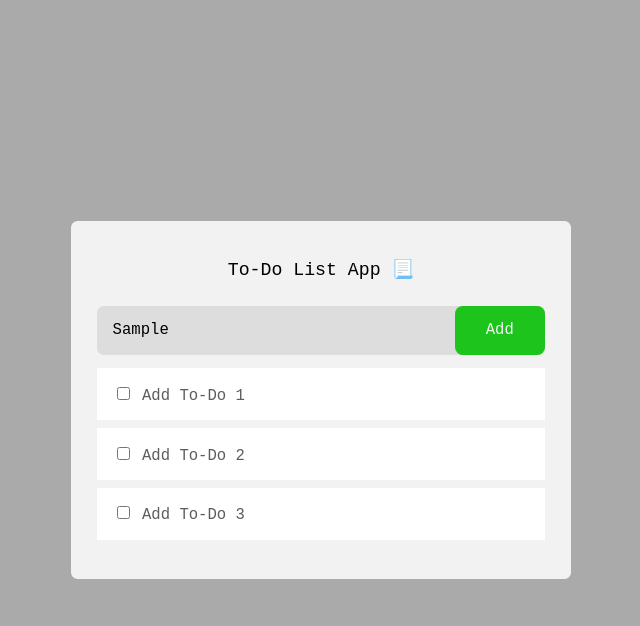
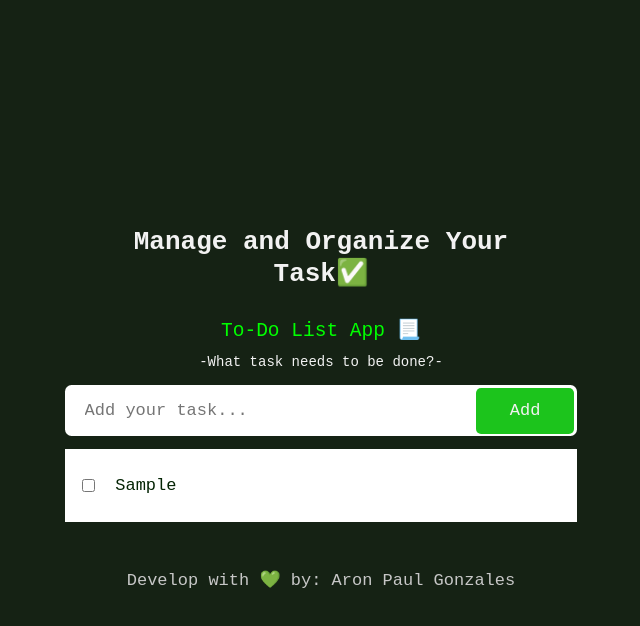
Before and after one commit to Nirshat/to-do-list-design, a plain HTML site: page index.html in a window 1280 px wide. Both pictures are taken after typing "Sample" into the empty fields and a click on the button "Add". Shown: the whole page, without its empty margins (319-959 px from the left). Drawn offline with Linux system fonts and the light colour scheme.

Commit message:
Add files via upload

```diff
--- a/index.html
+++ b/index.html
@@ -13,26 +13,43 @@
 </head>
 <body>
     <div class="screen">
+
         <div class="appBox">
+            <h1>Manage and Organize Your Task✅</h1>
             <div class="appTitle">To-Do List App 📃</div>
+            <div class="appsubtitle"> -What task needs to be done?- </div>
             <br>
 
             <div class="createRow">
-                <input type="text" id="inputBox" placeholder="Add your text..." maxlength="50">
+                <input type="text" id="createinput" placeholder="Add your task..." maxlength="50">
                 <button id="addBtn">Add</button>
             </div>
 
 
+
             <ul id="listBox">
-                <li> <input type="checkbox" id="check"> <span id="txt">Add To-Do 1</span></li>
-                <li> <input type="checkbox" id="check"> <span id="txt">Add To-Do 2</span></li>
-                <li> <input type="checkbox" id="check"> <span id="txt">Add To-Do 3</span></li>
             </ul>
 
+            <template id="itemTemplate">
+                <li id="litem">
+                    <input type="checkbox" id="check" class="checkclass">
+                    <input type="text" id="inputBox" class="txtClass" placeholder="(empty)" >
+
+                    <!-- <i class="fa-solid fa-circle-minus" id="remove"></i> -->
+                </li>
+            </template>
+        </div>
+
+
+        <div class="footer">
+            Develop with 💚 by: Aron Paul Gonzales
         </div>
     </div>
 
 
-    <script src=""></script>
+
+    <script src="https://kit.fontawesome.com/f4106a4f9b.js" crossorigin="anonymous"></script>
+    <script src="script.js" defer> </script>
+
 </body>
 </html>
--- /dev/null
+++ b/script.js
@@ -0,0 +1,139 @@
+
+const createInput = document.getElementById("createinput");
+const listBox = document.getElementById("listBox");
+const itemplate = document.getElementById("itemTemplate");
+const addBtn = document.getElementById("addBtn");
+
+
+// PROCESS 1:
+// Get items and store it in array
+
+let items = getItems();
+
+function getItems(){
+    const value = localStorage.getItem("todo") || '[]'; // to avoid null array
+
+    return JSON.parse(value);
+}
+
+// PROCESS 2:
+// Taking the items array 'items = getItems()' and converting it back to JSON
+function setItems(items){
+    const itemsJson = JSON.stringify(items);
+
+    // reseting JSON back
+    localStorage.setItem("todo", itemsJson)
+}
+
+
+// function terminateItems(items){
+//     const itemsJson = JSON.stringify(items);
+//     // console.log(itemsJson);
+
+//     // reseting JSON back
+//     localStorage.removeItem("todo", itemsJson);
+// }
+
+
+
+function addList(){
+    items.unshift({
+        description: createInput.value, // input value
+        completed: false,
+        removeKey: createInput.value
+    });
+
+    setItems(items);
+    refreshList();
+
+    createInput.value = '';
+}
+
+
+function updateList(item, key, value){
+    item[key] = value;
+
+    setItems(items);
+    refreshList();
+}
+
+
+// function removeEachItem(item, key, value){
+//     item[key] = value;
+//     // console.log(item[key])
+
+//     terminateItems(items);
+//     refreshList();
+// }
+
+
+
+
+function refreshList(){
+    //  To-Do sort completed items
+    items.sort((a, b) =>{
+        if (a.completed){
+            return 1;
+        }
+
+        if(b.completed){
+            return -1;
+        }
+
+        // sort list items
+        // return a.description < b.description ? -1 : 1;
+    });
+
+    listBox.innerHTML = "";
+
+
+
+    var i = 0;
+
+    // for every single item inside the items list
+    for (const item of items){
+        const itemElement = itemplate.content.cloneNode(true);
+        const inputValue = itemElement.querySelector("#inputBox"); // input
+        const doneTask = itemElement.querySelector("#check"); // checkbox
+        // const delBtn = itemElement.querySelector('#remove'); remove button
+
+        inputValue.value = item.description; // inputs inside list
+        doneTask.checked = item.completed; // checkboxes inside list
+
+        // update list
+        inputValue.addEventListener('change', () => {
+            updateList(item, "description", inputValue.value);
+        });
+
+        doneTask.addEventListener('change', () => {
+            updateList(item, "completed", doneTask.checked);
+        });
+
+        // add in list box, render added items
+        listBox.append(itemElement);
+
+
+        // delete list
+        // delBtn.addEventListener('click', () => {
+        //     removeEachItem(item, "description", inputValue.value);
+        // });
+    }
+}
+
+
+// call add item function into the add button
+addBtn.addEventListener('click', () => {
+    if(createInput.value === ''){
+        alert('Write something!')
+    }
+
+    else{
+        addList();
+    }
+});
+
+
+
+
+// render/display list items in browser
+refreshList();
--- a/style.css
+++ b/style.css
@@ -11,31 +11,49 @@ body{
 .screen{
     display:flex;
     flex-direction: column;
-    position: absolute;
+    position:fixed;
     width:100%;
     height:100%;
+    padding:0;
     align-self: center;
     justify-self:center;
 
     align-items: center;
     justify-content: center;
 
-    background:#aaa;
+    background:#d4d6d4;
+    background:#152214;
 }
 
+h1{
+    padding:0 20px;
+    text-align: center;
+    /* border: 1px solid; */
+}
+
+h1, .appsubtitle{
+    /* color:#053f05; */
+    color:#f2f2f2;
+}
 
 .appTitle{
-    font-size:1.4em;
+    font-size:1.5em;
     padding:.6em 0 .6em 0;
     text-align: center;
+    color:lime;
     /* border:1px solid gray; */
 }
 
+.appsubtitle{
+    text-align: center;
+    font-size:14px;
+}
+
 .appBox{
-    padding:2em;
-    background:#f2f2f2;
+    /* padding:2em; */
+    /* background:#f2f2f2; */
     border-radius:.5em;
-    width:70%;
+    width:85%;
     /* border:1px solid; */
 }
 
@@ -43,53 +61,97 @@ body{
 .createRow{
     border:none;
     /* border:1px solid gray; */
-    background:#ddd;
+    background:#fff;
     display:flex;
     grid-gap:.5em;
     border-radius:.5em;
+    padding:.2em;
 }
 
 .createRow *{
     font-size:1.2em;
 }
 
-#inputBox{
+#createinput, #inputBox{
     border:none;
     background:transparent;
     width:100%;
     outline:none;
-    padding:.5em 1em;
+    padding:.8em 1em;
+    font-size: 17px;
+    color:#042404;
     /* border:1px solid; */
 }
 
 #addBtn{
-    padding:1em 2em;
+    padding:.6em 2em;
     border:none;
     background:#1cc41c;
     color:#f2f2f2;
-    border-radius:.5em;
+    border-radius:.3em;
+    cursor: pointer;
+    font-size:17px;
 }
 
 
 #listBox{
     list-style-type:none;
     padding:0;
-    /* border:1px solid; */
+    max-height:43vh;
+    overflow-y: auto;
+    overflow-x: hidden;
+    scrollbar-color: #ddd #f0f0f0;
+    /* padding: 0 .5em 0 0; */
+    /* border:1px solid #ddd; */
 }
 
+
 #listBox li{
-    font-size:1.2em;
-    margin:.5em 0;
+    font-size:1.02em;
+    /* margin:.5em 0; */
     background:#fff;
     padding:1em;
     color:#5d5d5d;
+    display:flex;
+    align-items: center;
+    grid-gap:0px;
+    transition:.3s ease-out 60ms;
+}
+#listBox li:hover{
+    background:#f5f5f5;
+    /* transform:scale(1.02); */
 }
 
-#check:checked ~ #txt{
+#check{
+    accent-color:green;
+    cursor: pointer;
+}
+
+#check:checked ~ #inputBox{
     text-decoration: line-through;
 }
 
 
+#remove{
+    color:green;
+    font-size:21px;
+    cursor:pointer;
+    transition:.3s ease-out 60ms;
+}
+#remove:hover{
+    color:limegreen;
+    font-weight: bold;
+}
+
+
+.footer{
+    text-align: center;
+    margin-top:2em;
+    color:#052b0c;
+    color:#c7c7c7;
+    font-size:14px;
+    /* border:1px solid; */
+}
 
 
 
@@ -102,12 +164,34 @@ body{
 
 @media only screen and (min-width:800px){
 
+
+    .screen{
+        padding:0;
+    }
+
+
     .appBox{
-        padding:2em;
-        background:#f2f2f2;
+        /* background:#f2f2f2; */
         border-radius:.5em;
-        width:35%;
+        width:70%;
         /* border:1px solid; */
+    }
+
+
+    .footer{
+        font-size:17px;
+    }
+}
+
+
+
+
+
+
+
+@media only screen and (min-width:1000px){
+    .appBox{
+        width:40%;
     }
 }
 
```
